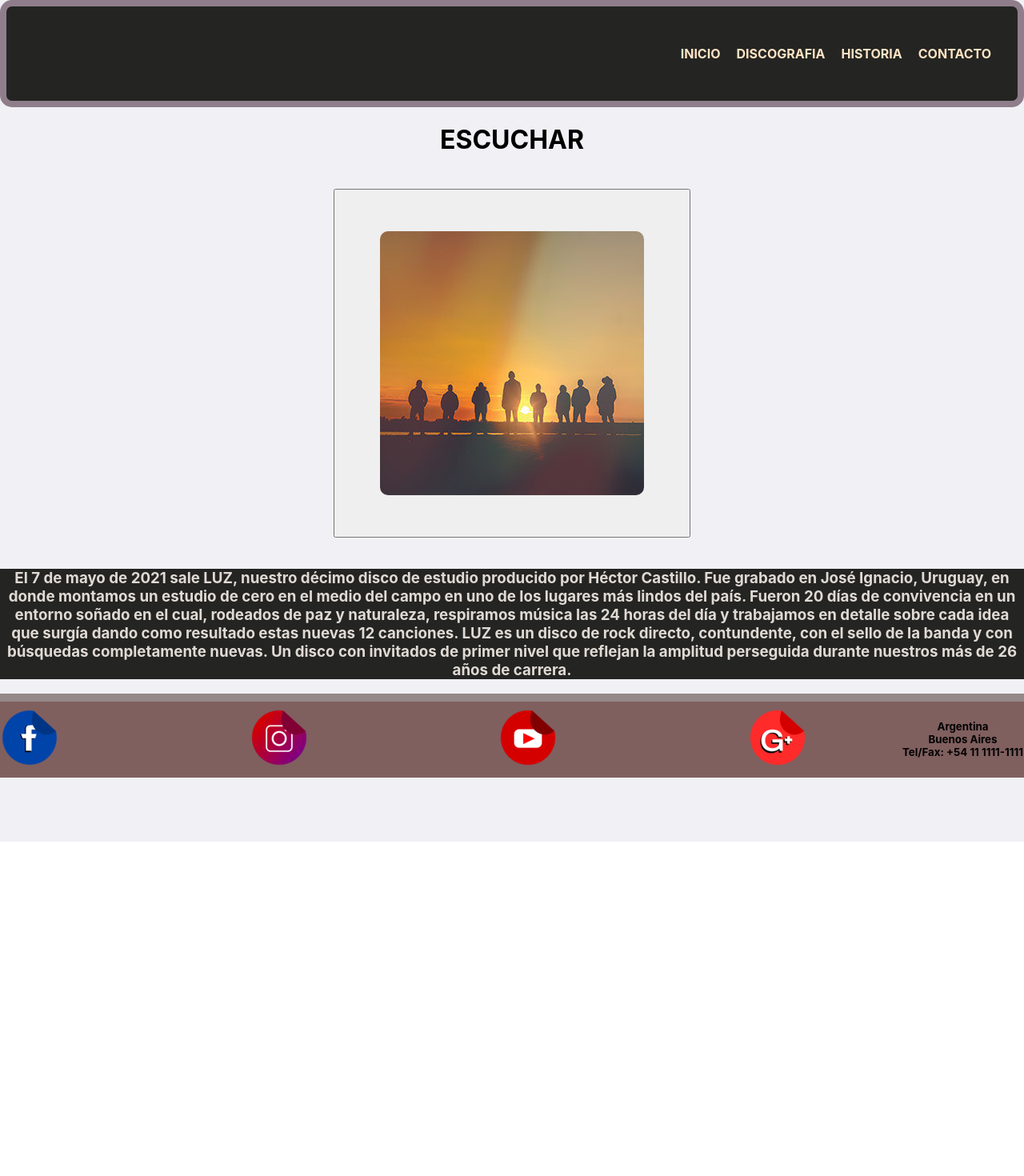
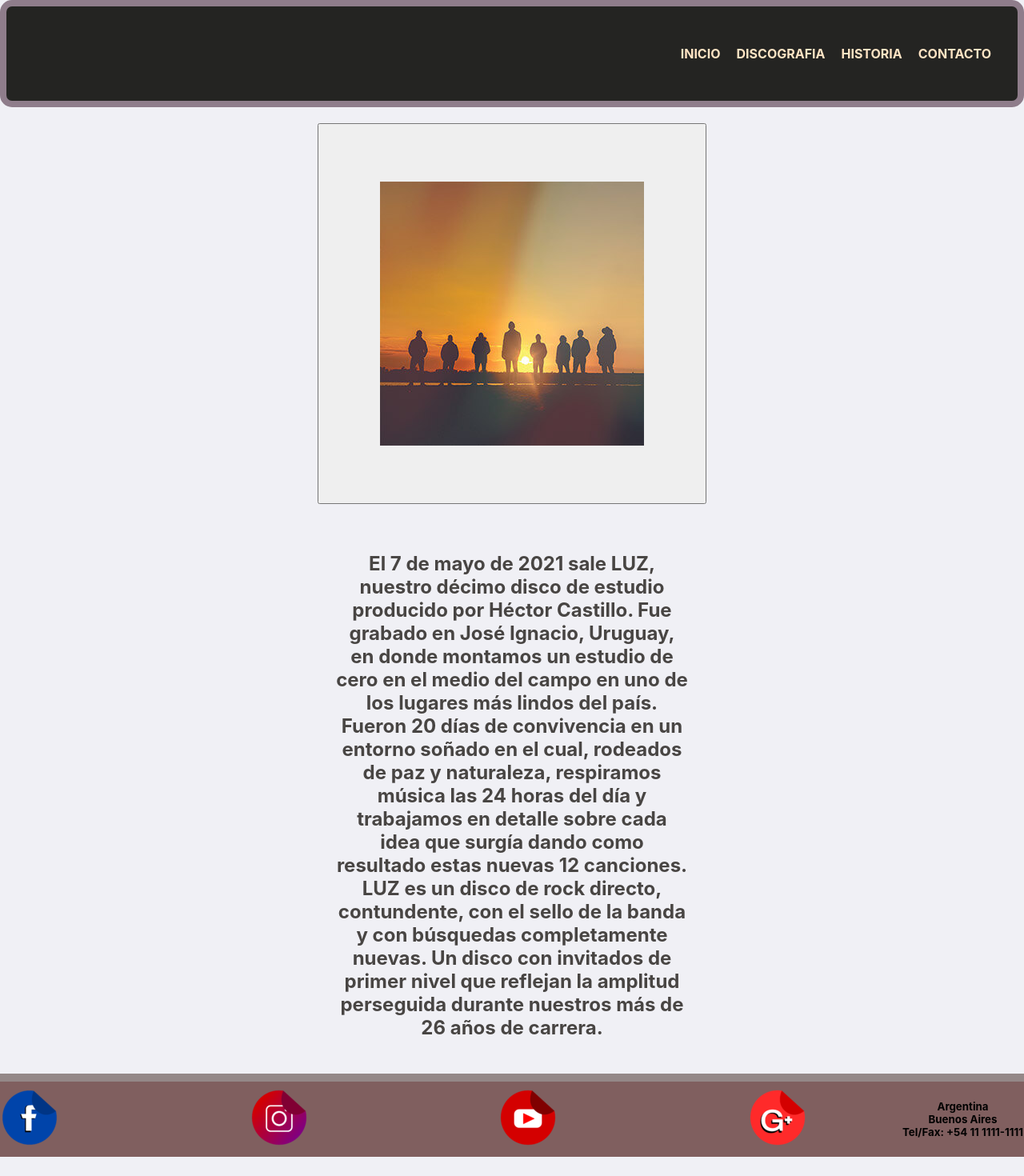
Before and after one commit to Emilianolandi/Final, a React (Create React App) app: page / in a window 1280 px wide. Shown: the top 1470 px of the page at 80% size. Before the commit the page ends 1052 px from the top, so only its background shows below. Built offline with nearby package versions, Linux system fonts and the light colour scheme.

Commit message:
centrar texto

```diff
--- a/src/App.js
+++ b/src/App.js
@@ -12,8 +12,9 @@ import Layout from './paginas/Layout';
 
 
 function App() {
-  return (
-    <div className="App">
+
+    return (
+      <div className="App">
       <Routes>
 
           <Route path="/" element={<Layout/>}>
--- a/src/components/Bio.js
+++ b/src/components/Bio.js
@@ -41,13 +41,7 @@ Nacidos en el corazón de la encantadora ciudad de Montevideo, con su melancóli
     (TECLADOS)
     </h3>
     </div>
-    <div className='Fotoss'>
 
-    <img src='./img/26a.jpg' alt=""/> <br></br>
-    <img src='./img/35a.jpg' alt=""/> <br></br>
-    <img src='./img/32a.jpg' alt=""/> <br></br>
-
-        </div>
  </div>
    </>
    )
--- a/src/components/DiscoLuz.css
+++ b/src/components/DiscoLuz.css
@@ -1,4 +1,6 @@
-.disco{
+
+
+.Enlace{
   display: flex;
   justify-content: center;
   align-items: center;
@@ -6,23 +8,26 @@
   padding: 20px;
 
 }
-.disco img{
+.Enlace img{
     display: flex;
     justify-content: center;
     align-items: center;
     border-radius: 60px;
-    padding: 50px;
+    padding: 70px;
 
 }
-.Descripcion{
-    display: flex;
-    justify-content: center;
-    align-items: center;
-    color: rgb(36, 36, 34);
-    padding: none;
+.Resumen{
+  display: flex;
+  justify-content: center;
+  align-items: center;
+  padding: 20px;
+ margin-left: 400px;
+ margin-right: 400px;
 }
-.Resumen{
-  text-align: center;
-  color: rgb(224, 218, 212);
- background-color: rgb(36, 36, 34);
+.Resumen h2{
+  border-radius: 30px solid black;
+
+
+  color: rgb(72, 69, 67);
+
 }
--- a/src/components/DiscoLuz.js
+++ b/src/components/DiscoLuz.js
@@ -4,19 +4,20 @@ import './DiscoLuz.css'
 export default function disco(){
     return(
        <>
+       <div className='Caja'>
        <div className='Enlace'>
-           <h1>ESCUCHAR</h1>
-        <div className='disco'>
+
             <button>
+
         <a href='https://www.youtube.com/watch?v=cf2Yity-IX0'>
-       <img className='DiscoLuz' src='./img/tapa-luz.jpg' alt=""/>
+       <img className='DiscoLuz' src='./img/tapa-luz.jpg' alt="cdluz"/>
        </a>
        </button>
    </div>
 
-</div>
+
     <div className='Resumen'>
-   <h3> El 7 de mayo de 2021 sale LUZ, nuestro décimo disco de estudio
+    <h2>  El 7 de mayo de 2021 sale LUZ, nuestro décimo disco de estudio
                  producido por Héctor Castillo. Fue grabado en José Ignacio,
                   Uruguay, en donde montamos un estudio de cero en el medio del
                    campo en uno de los lugares más lindos del país.
@@ -29,7 +30,8 @@ export default function disco(){
                     completamente nuevas. Un disco con invitados de primer
                     nivel que reflejan la amplitud perseguida durante nuestros
                     más de 26 años de carrera.
-    </h3>
+                    </h2>
+    </div>
     </div>
     </>
     )
--- a/src/components/slider.js
+++ b/src/components/slider.js
@@ -14,7 +14,7 @@ export default function Imagenes() {
 
 modules={[Navigation, Pagination, Scrollbar, A11y]}
 spaceBetween={50}
-slidesPerView={3}
+slidesPerView={1}
 navigation
 pagination={{ clickable: true }}
 scrollbar={{ draggable: true }}
@@ -23,27 +23,27 @@ onSlideChange={() => console.log('slide change')}
 >
             <SwiperSlide>
             <div className='Slider1'>
-                    <img className='img-slider'src='./img/avanza.jpg' alt= 'home'/>
+                    <img className='img-slider'src='./img/18a.jpg' alt= 'home'/>
                 </div>
             </SwiperSlide>
             <SwiperSlide>
             <div className='Slider2'>
-                    <img className='img-slider'src='./img/avanza.jpg' alt= 'home'/>
+                    <img className='img-slider'src='./img/21a.jpg' alt= 'home'/>
                 </div>
             </SwiperSlide>
             <SwiperSlide>
             <div className='Slider3'>
-                    <img className='img-slider'src='./img/avanza.jpg' alt= 'home'/>
+                    <img className='img-slider'src='./img/23a.jpg' alt= 'home'/>
                 </div>
             </SwiperSlide>
             <SwiperSlide>
             <div className='Slider3'>
-                    <img className='img-slider'src='./img/avanza.jpg' alt= 'home'/>
+                    <img className='img-slider'src='./img/26a.jpg' alt= 'home'/>
                 </div>
             </SwiperSlide>
             <SwiperSlide>
             <div className='Slider3'>
-                    <img className='img-slider'src='./img/avanza.jpg' alt= 'home'/>
+                    <img className='img-slider'src='./img/30a.jpg' alt= 'home'/>
                 </div>
             </SwiperSlide>
         </Swiper>
--- a/src/paginas/Contacto.js
+++ b/src/paginas/Contacto.js
@@ -1,5 +1,6 @@
 import React from "react";
 import Slider from "../components/slider";
+
 
 
 export default function Contacto(){
--- a/src/paginas/Historia.js
+++ b/src/paginas/Historia.js
@@ -1,13 +1,14 @@
 import React from "react";
 import Bio from '../components/Bio';
-
+import Slider from "../components/slider";
 
 
 export default function Historia(){
     return(
         <>
+
                 <Bio />
-
+      <Slider />
         </>
     )
 }
--- a/src/paginas/Inicio.js
+++ b/src/paginas/Inicio.js
@@ -1,6 +1,7 @@
 import React from "react";
 
 import DiscoLuz from "../components/DiscoLuz";
+
 
 
 
```
